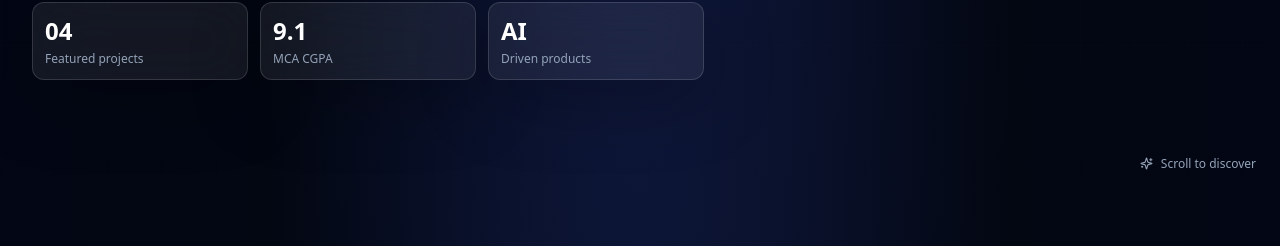
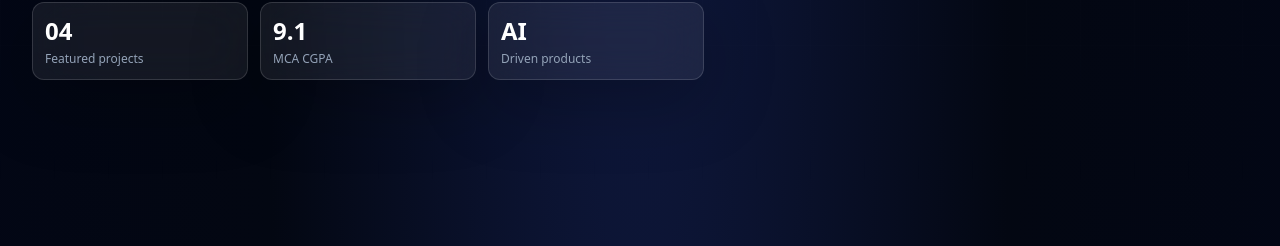
Before and after one commit to Narasimhudu-panyam/panyam-portfolio, a Next.js app: page / in a window 1280 px wide. Shown: the part 927-1173 px from the top of the page. Built offline with nearby package versions, Linux system fonts and the light colour scheme; no server answers.

Commit message:
Add portfolio social preview metadata

```diff
--- a/app/layout.tsx
+++ b/app/layout.tsx
@@ -59,6 +59,14 @@ export const metadata: Metadata = {
       'max-snippet': -1,
     },
   },
+  icons: {
+    icon: [
+      { url: '/favicon.ico' },
+      { url: '/favicon.png', type: 'image/png' },
+    ],
+    shortcut: '/favicon.ico',
+    apple: '/favicon.png',
+  },
 };
 
 export default function RootLayout({
--- a/sections/hero.tsx
+++ b/sections/hero.tsx
@@ -2,7 +2,7 @@
 
 import Image from 'next/image';
 import { motion } from 'framer-motion';
-import { ArrowDownRight, Download, Sparkles } from 'lucide-react';
+import { ArrowDownRight, Download } from 'lucide-react';
 
 export function Hero() {
   return (
@@ -73,10 +73,6 @@ export function Hero() {
           </motion.div>
         </div>
       </div>
-
-      <div className="absolute bottom-9 right-6 hidden items-center gap-2 text-xs text-slate-400 md:flex">
-        <Sparkles size={13} /> Scroll to discover
-      </div>
     </section>
   );
 }
```
Also changed, not shown: public/favicon.png (added), 1 other file (tests, documents, lock files or other folders).
